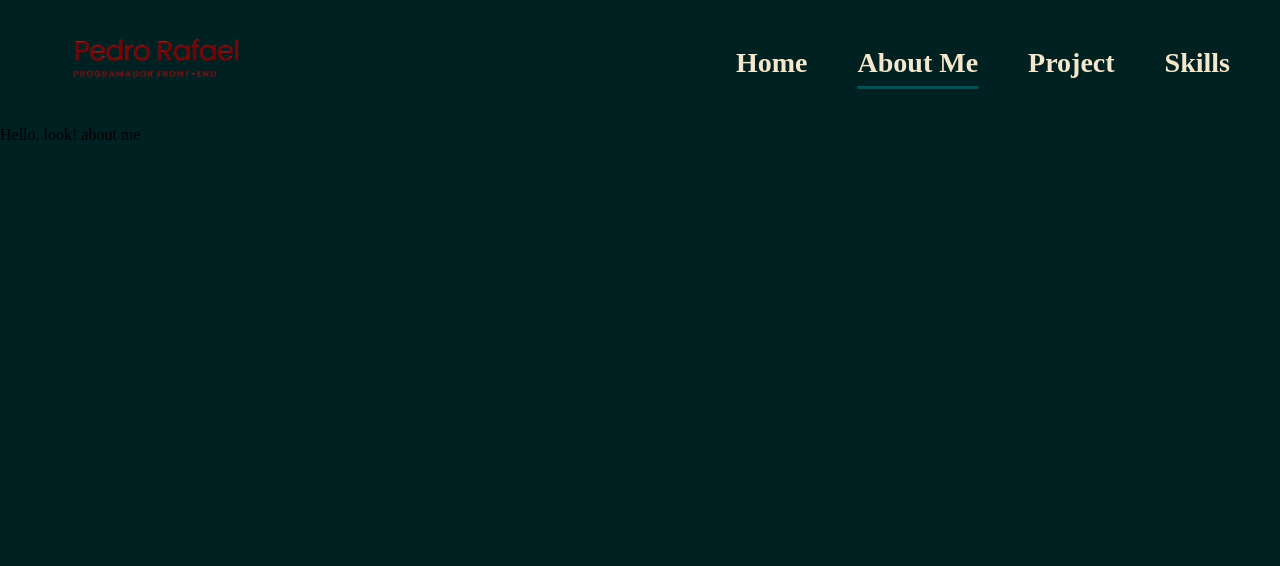
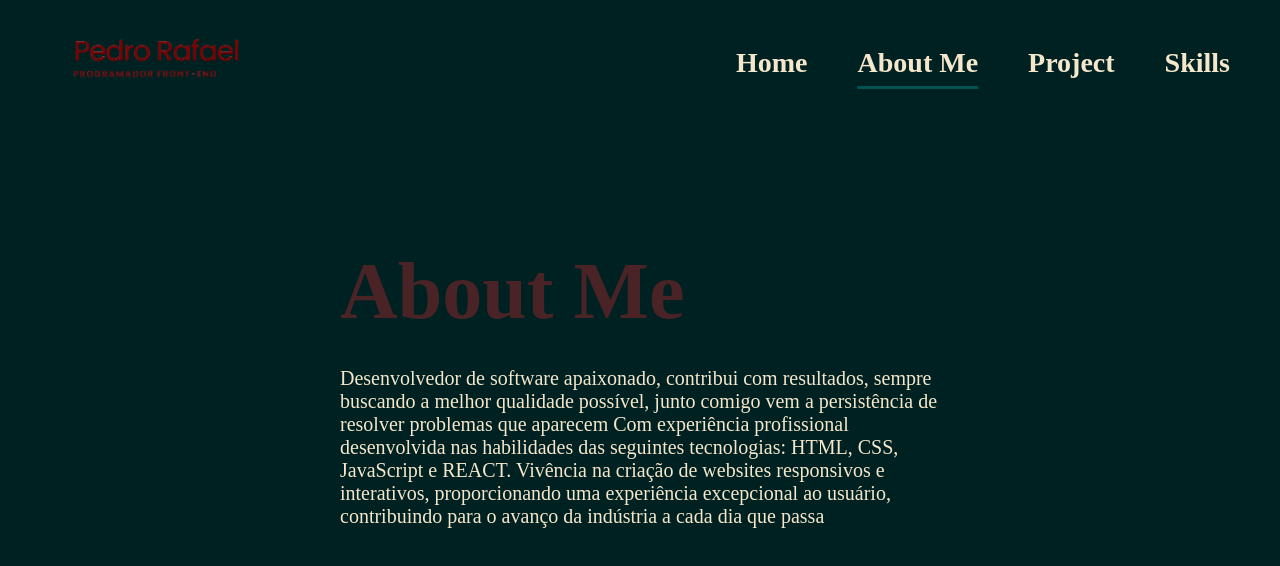
Before and after one commit to PedroRafael13/my-portif-lio, a React (Vite) app: page /AboutMe in a window 1280 px wide. Shown: the top 566 px of the page. Built offline with nearby package versions, Linux system fonts and the light colour scheme.

Commit message:
iniciando a page about me

```diff
--- a/src/page/AboutMe/index.jsx
+++ b/src/page/AboutMe/index.jsx
@@ -1,8 +1,23 @@
+import { Container, Infor, Poster } from "./style"
+
 function Me(){
   return(
-    <div>
-      Hello, look! about me
-    </div>
+
+    <Container>
+      <Infor>
+        <h1>About Me</h1>
+        <p>Desenvolvedor de software apaixonado,
+          contribui com resultados,
+          sempre buscando a melhor qualidade possível,
+          junto comigo vem a persistência de resolver problemas que aparecem
+          Com experiência profissional desenvolvida nas habilidades das seguintes tecnologias: HTML, CSS, JavaScript e REACT. Vivência na criação de websites responsivos e interativos, proporcionando uma experiência excepcional ao usuário, contribuindo para o avanço da indústria a cada dia que passa
+          </p>
+      </Infor>
+      <Poster>
+
+      </Poster>
+    </Container>
+
   )
 }
 
--- /dev/null
+++ b/src/page/AboutMe/style.js
@@ -0,0 +1,41 @@
+import styled  from "styled-components";
+
+export const Container = styled.div`
+  display:flex;
+  justify-content:center;
+  align-items:center;
+  height:100%;
+  max-width:1500px;
+  margin-top:100px ;
+`
+
+export const Infor = styled.div`
+  z-index:2;
+  padding:20px;
+  width:50%;
+
+  h1{
+    font-size: 5rem;
+    font-weight:700;
+    color: #492325;
+  }
+
+  h2{
+    font-size: 5rem;
+    color:  #983821;
+  }
+
+  span{
+    color: #FCFCFC;
+  }
+
+  p{
+    font-size:20px;
+    font-weight:500;
+    color:#F5E7CB;
+    margin-top:30px;
+    margin-bottom:20px;
+  }
+`
+
+export const Poster = styled.div``
```
